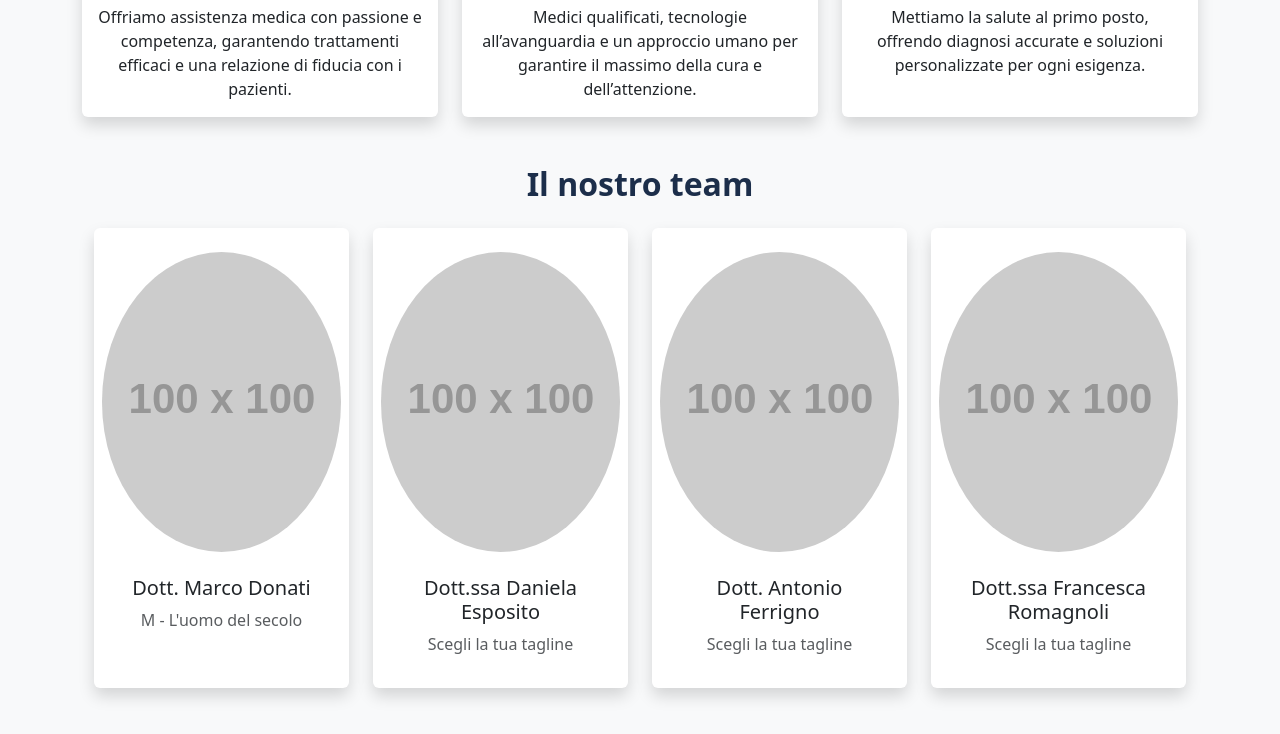
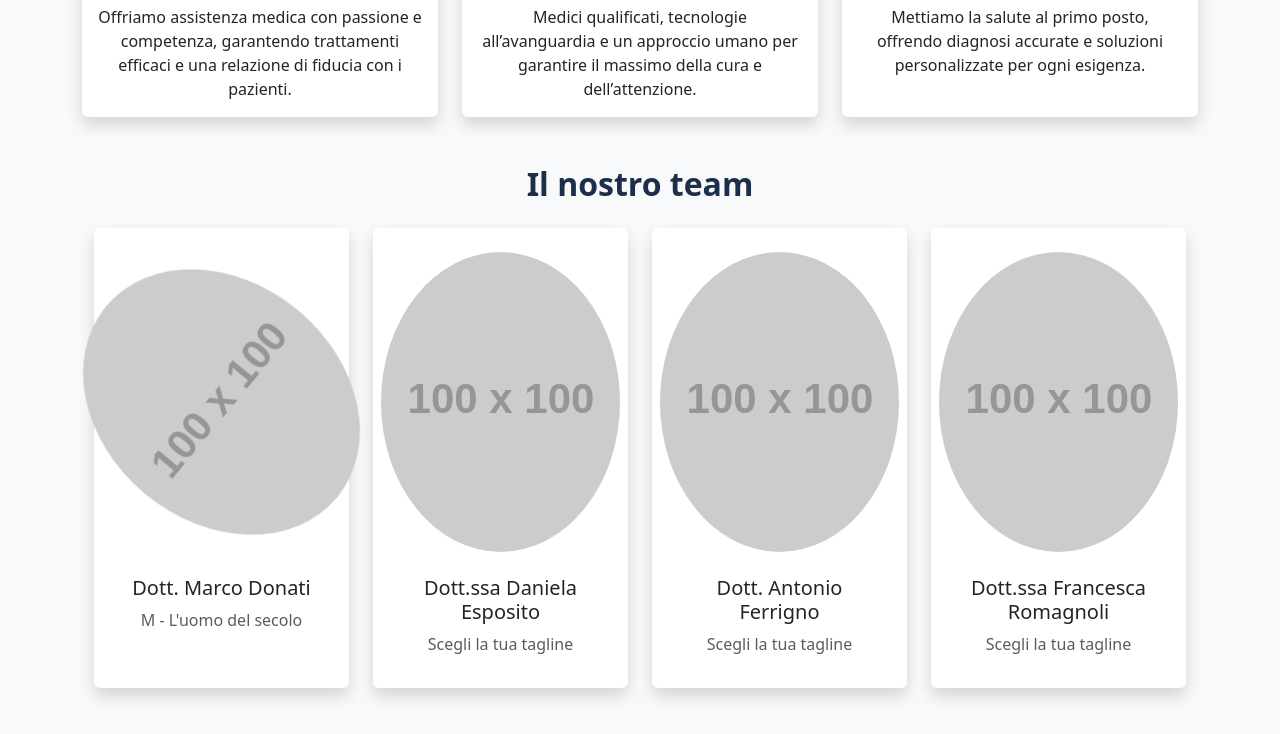
Before and after one commit to DanielaEsposito/doctors-frontend, a React (Vite) app: page /about in a window 1280 px wide. Shown: the part 489-1223 px from the top of the page. Built offline with nearby package versions, Linux system fonts and the light colour scheme.

Commit message:
mannaggia

```diff
--- a/src/assets/css/index.css
+++ b/src/assets/css/index.css
@@ -226,3 +226,18 @@ textarea.form-control {
 .doctor-show-img {
   width: 500px;
 }
+@keyframes pedro-rotate {
+  from {
+    transform: rotate(0deg);
+  }
+  to {
+    transform: rotate(360deg);
+  }
+}
+
+.pedro {
+  display: block;
+  margin: 0 auto;
+  animation: pedro-rotate 2s linear infinite;
+  transform-origin: center;
+}
--- a/src/pages/AboutPage.jsx
+++ b/src/pages/AboutPage.jsx
@@ -79,7 +79,7 @@ export default function AboutPage() {
               <div className="card h-100 p-2 border-0 shadow text-center">
                 <img
                   src="https://placehold.co/100x100"
-                  className="card-img-top rounded-circle mx-auto mt-3"
+                  className="card-img-top rounded-circle mx-auto mt-3 pedro"
                   alt="Dottore 1"
                 />
                 <div className="card-body my-2">
```
